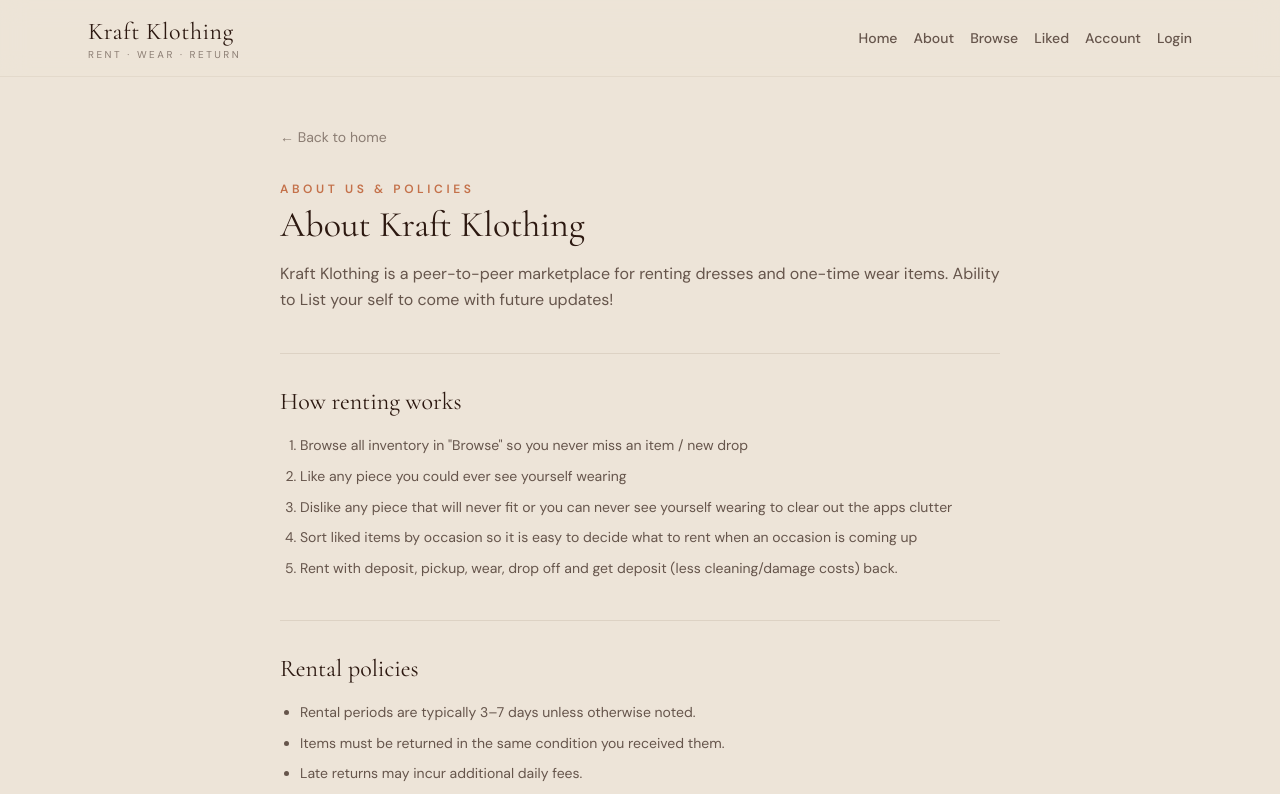
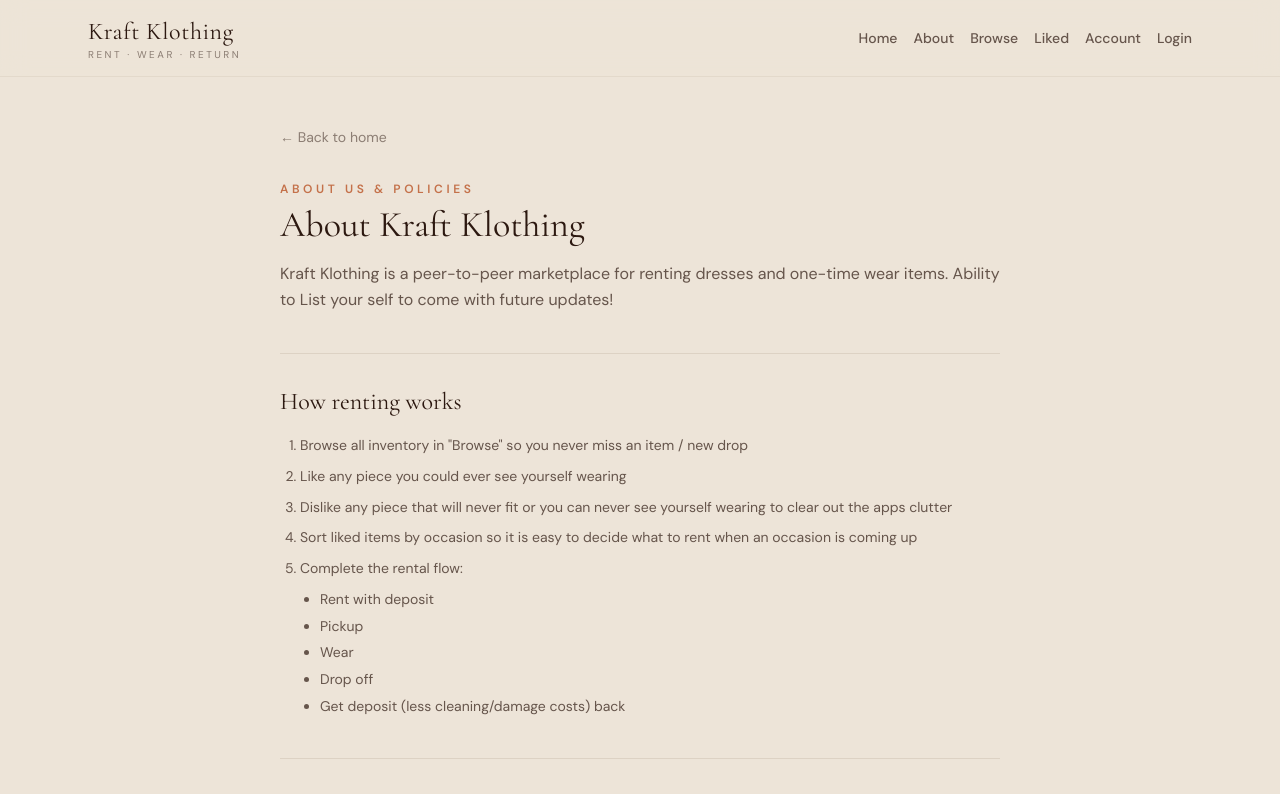
Before and after one commit to kraftklothing/Kraft_Klothing, a Next.js app: page /about in a window 1280 px wide. Shown: the top 794 px of the page. Built offline with nearby package versions, Linux system fonts and the light colour scheme.

Commit message:
Break rental flow step into nested bullets
Turn the long "Rent with deposit..." step on the About page into short nested bullet points for each stage of the rental flow.

Co-authored-by: kraftklothing <kraftklothing@users.noreply.github.com>

```diff
--- a/app/about/page.tsx
+++ b/app/about/page.tsx
@@ -38,8 +38,14 @@ export default function AboutPage() {
             when an occasion is coming up
           </li>
           <li>
-            Rent with deposit, pickup, wear, drop off and get deposit (less
-            cleaning/damage costs) back.
+            Complete the rental flow:
+            <ul className="mt-2 list-disc space-y-1 pl-5">
+              <li>Rent with deposit</li>
+              <li>Pickup</li>
+              <li>Wear</li>
+              <li>Drop off</li>
+              <li>Get deposit (less cleaning/damage costs) back</li>
+            </ul>
           </li>
         </ol>
       </PolicySection>
```
